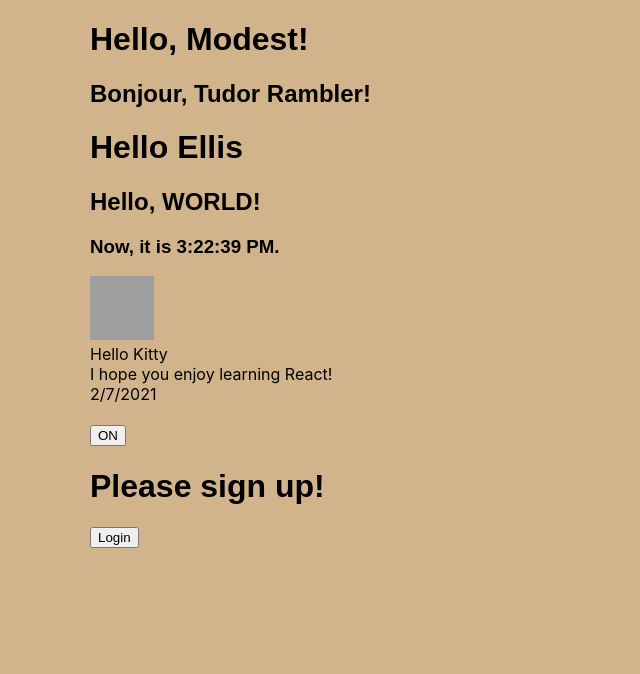
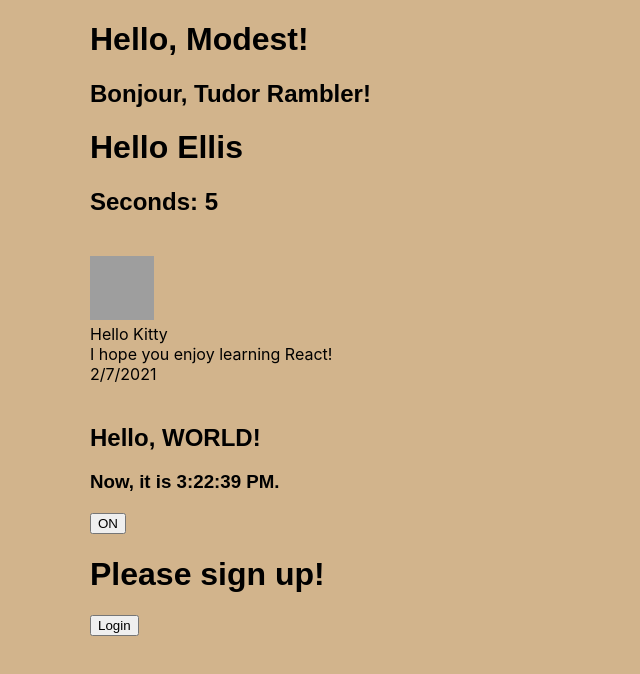
Before and after one commit to VolodymyrSSS/REACT-training, a React (Create React App) app in the folder basic/: page / in a window 1280 px wide. Shown: the top 674 px of the page, without its empty margins (0-640 px from the left). Built offline with nearby package versions, Linux system fonts and the light colour scheme; grey boxes are pictures that could not be loaded.

Commit message:
stateful class-component

```diff
--- a/basic/src/App.jsx
+++ b/basic/src/App.jsx
@@ -1,8 +1,9 @@
 import React from 'react';
 
 import HelloMessage from './HelloMessage';
+import SecondsRunner from './SecondsRunner';
+import Comment from './Comment';
 import Clock from './Clock';
-import Comment from './Comment';
 import ToggleBtn from './ToggleBtn';
 import LoginControl from './LoginControl';
 
@@ -34,13 +35,15 @@ function App() {
       <h1>Hello, {name}!</h1>
       <h2>Bonjour, {formatName(user)}!</h2>
       <HelloMessage name="Ellis"/>
-      <Clock />
+      <SecondsRunner />
+      <br/>
       <Comment
         date={comment.date}
         text={comment.text}
         author={comment.author}
       />
       <br/>
+      <Clock />
       <ToggleBtn />
       <LoginControl />
 
--- /dev/null
+++ b/basic/src/SecondsRunner.jsx
@@ -0,0 +1,32 @@
+import React from 'react';
+
+// a stateful component
+class SecondsRunner extends React.Component {
+  constructor(props) {
+    super(props);
+    this.state = { seconds: 0 }; // component maintains internal state data, accessed via this.state
+  }
+
+  tick() {
+    this.setState(state => ({
+      seconds: state.seconds + 1
+    }));
+  }
+
+  componentDidMount() {
+    this.interval = setInterval(() => this.tick(), 1000);
+  }
+
+  componentWillUnmount() {
+    clearInterval(this.interval);
+  }
+
+  // When a component’s state data changes, the rendered markup will be updated by re-invoking render
+  render() {
+    return (
+      <h2>Seconds: {this.state.seconds}</h2>
+    );
+  }
+}
+
+export default SecondsRunner;
```
